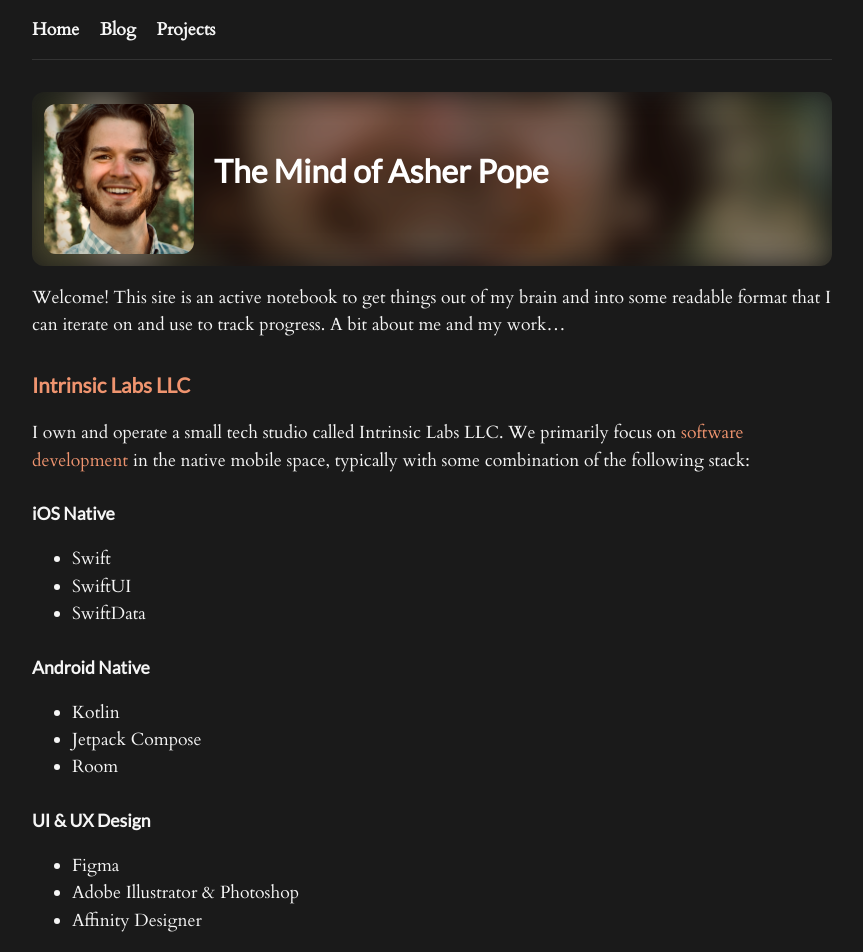
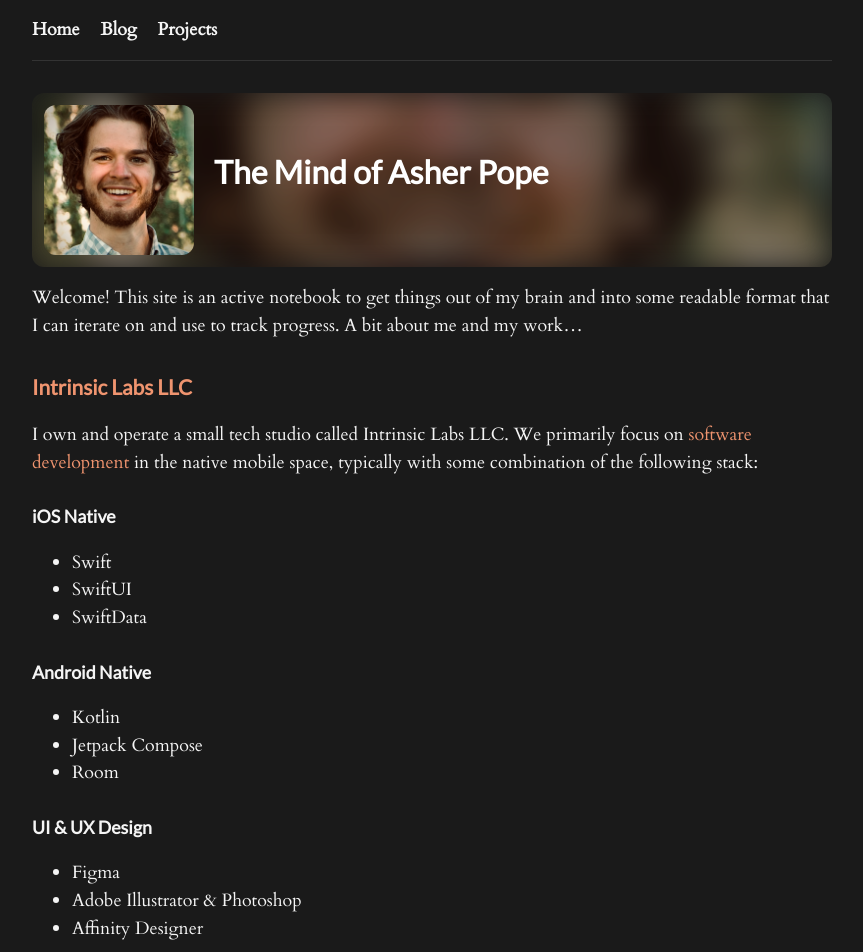
Before and after one commit to rocketbro/rocketbro.github.io, a Jekyll site: the page built from index.md, in a window 1280 px wide and 1400 px high. Shown: the top 952 px of the window, without its empty margins (208-1071 px from the left). Built offline with Jekyll 4.4.1, drawn with Linux system fonts in a browser that asks for light colours.

Commit message:
update image with text style

```diff
--- a/_includes/image-with-title.html
+++ b/_includes/image-with-title.html
@@ -11,7 +11,7 @@
         class="image-with-title-image"
         {% if include.height %}style="height: {{ include.height }}px;"{% endif %}
       >
-      <h1 class="image-with-title-title">{{ include.title }}</h1>
+      <h1 class="image-with-title-title"><strong>{{ include.title }}</strong></h1>
     </div>
   </div>
 {% else %}
--- a/assets/css/_sass/_base.scss
+++ b/assets/css/_sass/_base.scss
@@ -1,7 +1,7 @@
 // Base styles
 body {
   font-family: $font-family-base;
-  font-size: 110.25%;
+  font-size: 111.5%;
   line-height: $line-height-base;
   max-width: $max-width;
   margin: 0 auto;
```
